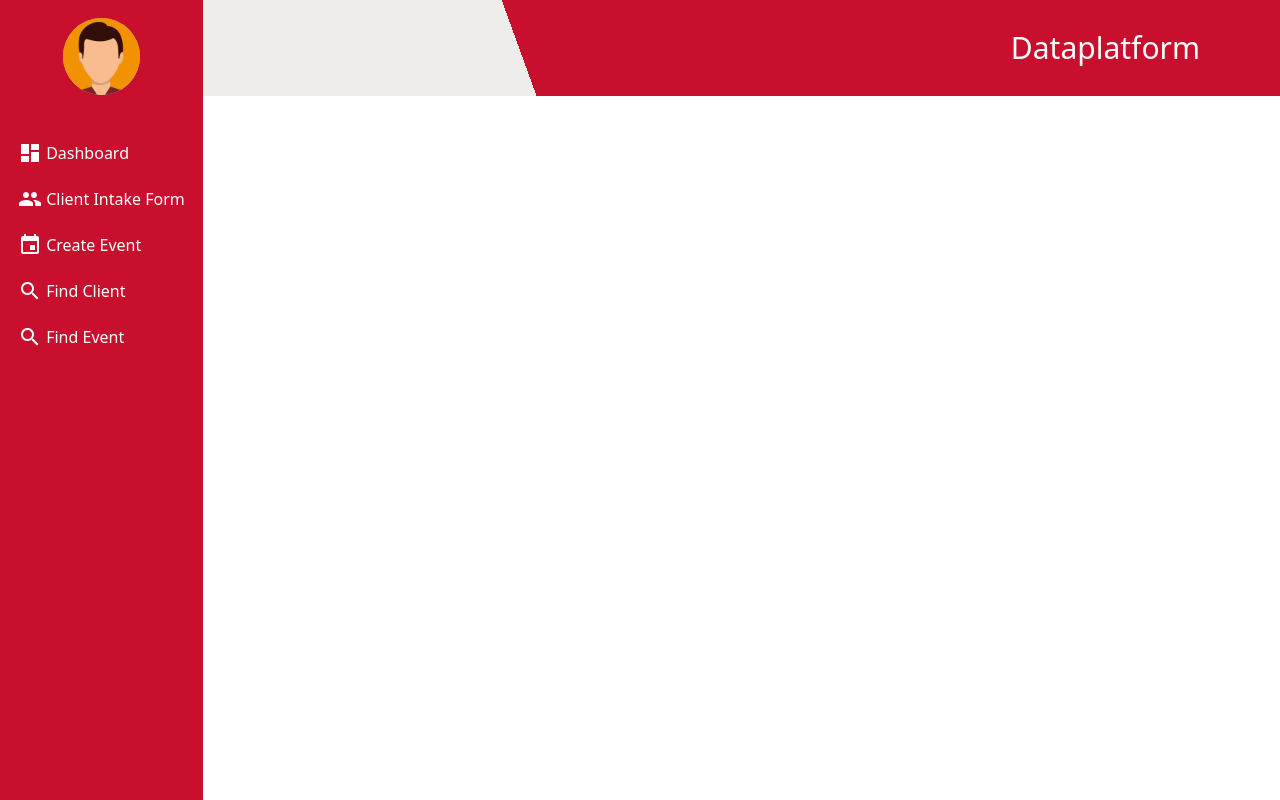
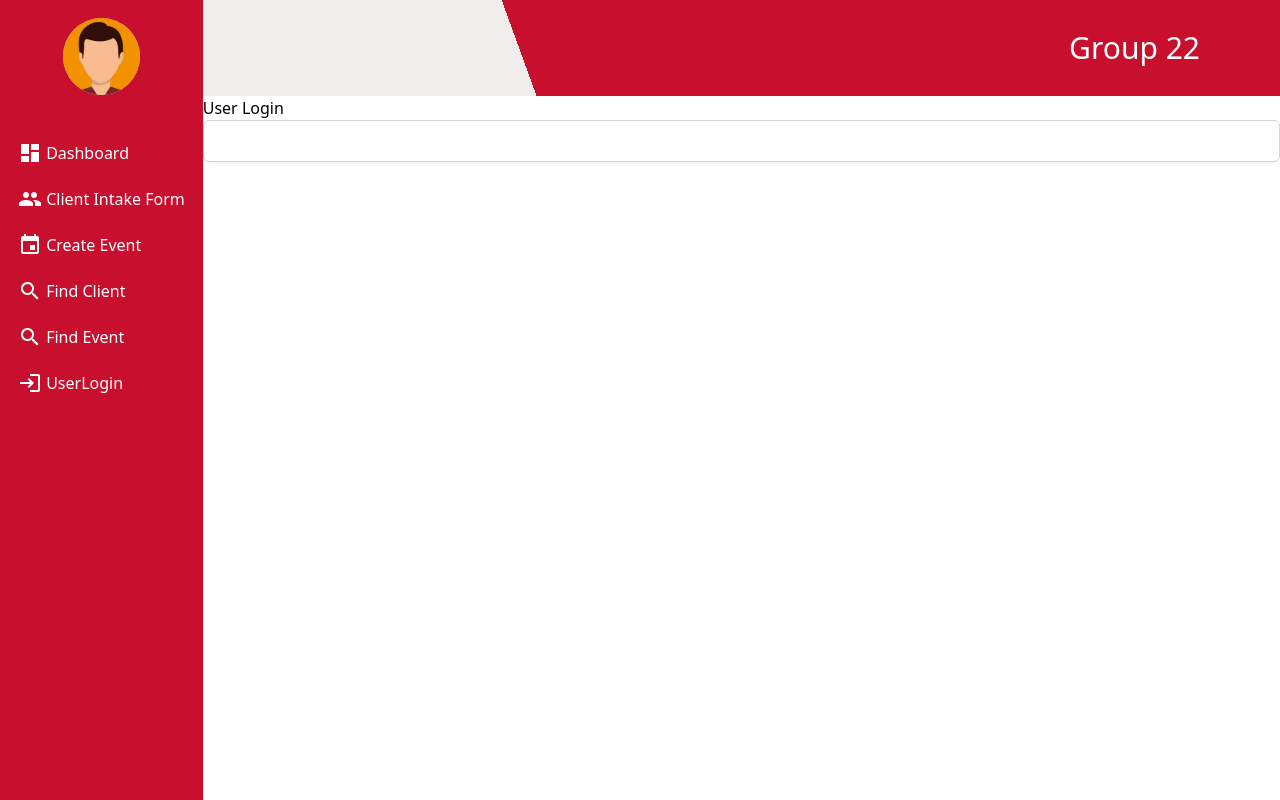
Before and after one commit to CIS-Spring-2023/project-cis_4339_project_22, a Vue app in the folder frontend/: page /userlogin in a window 1280 px wide. Built offline with nearby package versions, Linux system fonts and the light colour scheme; no server answers.

Commit message:
changes to app.vue index.js that allow userlogin

```diff
--- a/frontend/src/App.vue
+++ b/frontend/src/App.vue
@@ -6,7 +6,7 @@ export default {
   name: 'App',
   data() {
     return {
-      orgName: 'Dataplatform'
+      orgName: 'Group 22'
     }
   },
   created() {
@@ -75,6 +75,17 @@ export default {
                 Find Event
               </router-link>
             </li>
+            <li>
+              <!--added user login page -->
+              <router-link to="/userlogin">
+                <span
+                  style="position: relative; top: 6px"
+                  class="material-icons"
+                  >login</span
+                >
+                UserLogin
+              </router-link>
+            </li>
           </ul>
         </nav>
       </header>
--- a/frontend/src/components/userLogin.vue
+++ b/frontend/src/components/userLogin.vue
@@ -0,0 +1,28 @@
+<script>
+export default {
+  data() {
+    return {
+      user: {
+        username: '',
+        password: ''
+      }
+    }
+  }
+}
+</script>
+<template>
+    <main>
+        <div>
+            User Login
+        </div>
+        <div>
+          <label>
+            <input
+                type="text"
+                class="w-full rounded-md border-gray-300 shadow-sm focus:border-indigo-300 focus:ring focus:ring-indigo-200 focus:ring-opacity-50"
+                v-model="user.username"
+              />
+          </label>
+        </div>
+    </main>
+</template>
--- a/frontend/src/router/index.js
+++ b/frontend/src/router/index.js
@@ -39,6 +39,11 @@ const routes = [
     name: 'eventdetails',
     props: true,
     component: () => import('../components/eventDetails.vue')
+  },
+  {//added user login page component
+    path: '/userlogin',
+    name: 'userlogin',
+    component: () => import('../components/userLogin.vue')
   }
 ]
 const router = createRouter({
```
